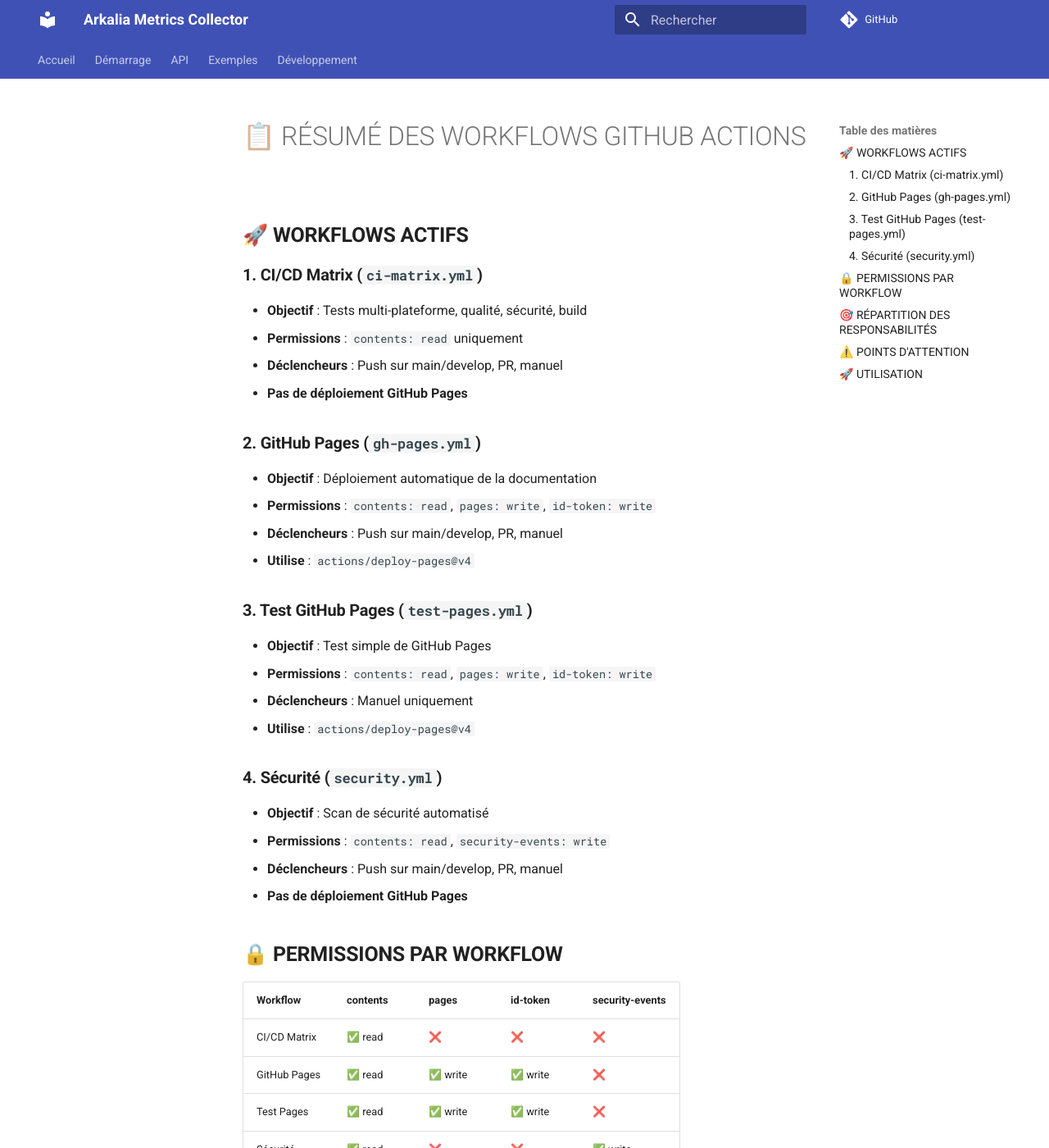
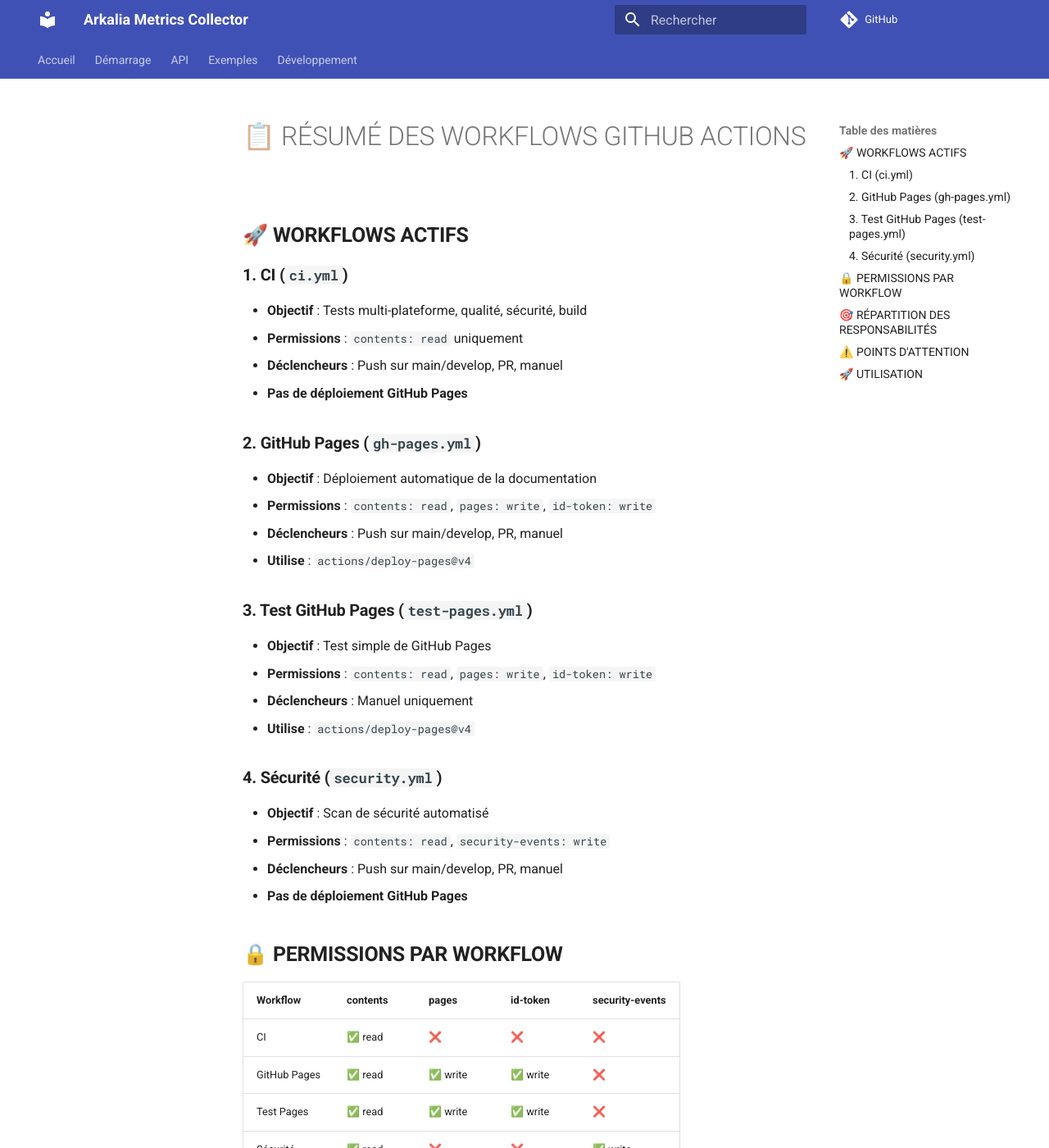
Before and after one commit to arkalia-luna-system/arkalia-metrics-collector, an MkDocs documentation site: the page built from docs/WORKFLOWS_SUMMARY.md, in a window 1280 px wide and 1400 px high. Shown: the whole window at 82% size. Built offline with MkDocs 1.6.1 and Material for MkDocs 9.7.7, drawn with Linux system fonts in a browser that asks for light colours; comment, search, counter and statistics services are not loaded; some of the changed text lies outside the part shown.

Commit message:
ci: workflow renommé CI (fichier ci.yml), docs et badge à jour
Co-authored-by: Cursor <cursoragent@cursor.com>

```diff
--- a/docs/WORKFLOWS_SUMMARY.md
+++ b/docs/WORKFLOWS_SUMMARY.md
@@ -2,7 +2,7 @@
 
 ## **🚀 WORKFLOWS ACTIFS**
 
-### **1. CI/CD Matrix (`ci-matrix.yml`)**
+### **1. CI (`ci.yml`)**
 - **Objectif** : Tests multi-plateforme, qualité, sécurité, build
 - **Permissions** : `contents: read` uniquement
 - **Déclencheurs** : Push sur main/develop, PR, manuel
@@ -30,14 +30,14 @@
 
 | Workflow | contents | pages | id-token | security-events |
 |----------|----------|-------|----------|-----------------|
-| CI/CD Matrix | ✅ read | ❌ | ❌ | ❌ |
+| CI | ✅ read | ❌ | ❌ | ❌ |
 | GitHub Pages | ✅ read | ✅ write | ✅ write | ❌ |
 | Test Pages | ✅ read | ✅ write | ✅ write | ❌ |
 | Sécurité | ✅ read | ❌ | ❌ | ✅ write |
 
 ## **🎯 RÉPARTITION DES RESPONSABILITÉS**
 
-- **CI/CD Matrix** : Tests, qualité, build (pas de déploiement)
+- **CI** : Tests, qualité, build (pas de déploiement)
 - **GitHub Pages** : Documentation en ligne
 - **Test Pages** : Test de GitHub Pages
 - **Sécurité** : Audit de sécurité
@@ -51,6 +51,6 @@
 
 ## **🚀 UTILISATION**
 
-- **Développement normal** : CI/CD Matrix + Sécurité
+- **Développement normal** : CI + Sécurité
 - **Documentation** : GitHub Pages automatique
 - **Test GitHub Pages** : Manuel si nécessaire
```
Also changed, not shown: README.md (+1 -1 lines), docs/CODECOV_SETUP.md (+3 -3 lines), 2 other files.
